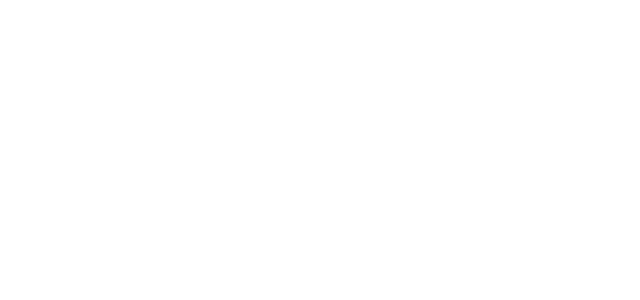
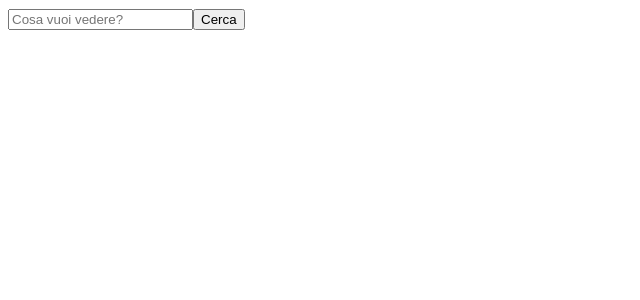
Before and after one commit to AriannaCristiani/react-boolflix, a React (Vite) app: page / in a window 1280 px wide. Before the commit this address had no page. Shown: the top 300 px of the page, without its empty margins (0-640 px from the left). Built offline with nearby package versions, Linux system fonts and the light colour scheme.

Commit message:
rimozione dele route, non necessarie e creazione del form base nell'header

```diff
--- a/src/App.jsx
+++ b/src/App.jsx
@@ -7,12 +7,9 @@ function App() {
 
   return (
     //<GlobalContext.Provider value={{}}>
-    <BrowserRouter>
-      <Routes>
-        <Route element={<DefaultLayout />}>
-        </Route>
-      </Routes>
-    </BrowserRouter>
+    <>
+      <DefaultLayout></DefaultLayout>
+    </>
     //</GlobalContext.Provider>
   )
 }
--- a/src/Components/Header.jsx
+++ b/src/Components/Header.jsx
@@ -3,7 +3,10 @@
 export default function Header() {
     return (
         <header>
-
+            <form>
+                <input type="text" placeholder="Cosa vuoi vedere?" />
+                <button>Cerca</button>
+            </form>
         </header>
     )
 }
```
